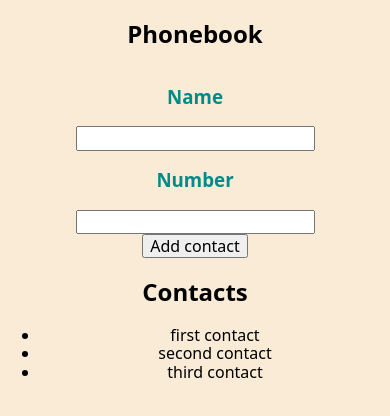
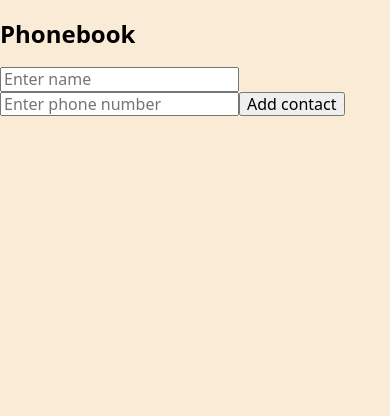
Before and after one commit to PIrenka/goit-react-hw-06-phonebook, a React (Create React App) app: page / in a window 390 px wide. Shown: the top 416 px of the page. Built offline with nearby package versions, Linux system fonts and the light colour scheme.

Commit message:
refactor: phone section

```diff
--- a/package.json
+++ b/package.json
@@ -11,6 +11,7 @@
     "react": "^17.0.2",
     "react-dom": "^17.0.2",
     "react-scripts": "4.0.3",
+    "uuid": "^8.3.2",
     "web-vitals": "^1.1.1"
   },
   "scripts": {
--- a/src/components/App.jsx
+++ b/src/components/App.jsx
@@ -1,89 +1,40 @@
-import React, { Component } from 'react';
+import { Component } from 'react';
 
-import Section from './Section';
-import Label from './Label';
+import ContactForm from './ContactForm';
+import ContactList from './ContactList';
 
-import './App.css';
+export default class App extends Component {
+  state = {
+    contacts: [],
+  };
+  handleAddContact = newContact =>
+    this.setState(({ contacts }) => ({ contacts: [...contacts, newContact] }));
 
-class App extends Component {
-  state = {
-    contacts: [
-      { id: 'id-1', name: 'Rosie Simpson', number: '459-12-56' },
-      { id: 'id-2', name: 'Hermione Kline', number: '443-89-12' },
-      { id: 'id-3', name: 'Eden Clements', number: '645-17-79' },
-      { id: 'id-4', name: 'Annie Copeland', number: '227-91-26' },
-    ],
-    filter: '',
-    // contacts: [],
-    name: '',
-    number: '',
+  handleCheckUnique = name => {
+    const { contacts } = this.state;
+
+    const isExistContact = !!contacts.find(contact => contact.name === name);
+    isExistContact && alert('Contact is already exists');
+    return !isExistContact;
   };
 
-  /*
-   * Отвечает за обновление состояния
-   */
-  handleChange = e => {
-    this.setState({ name: e.target.value });
-  };
-
-  /*
-   * Вызывается при отправке формы
-   */
-  handleSubmit = evt => {
-    evt.preventDefault();
-    console.log(`Signed up as: ${this.state.name}`);
-
-    // Проп который передается форме для вызова при сабмите
-    this.props.onSubmit(this.state.name);
-  };
+  handleRemoveContact = id =>
+    this.setState(({ contacts }) => ({
+      contacts: contacts.filter(contact => contact.id !== id),
+    }));
 
   render() {
-    const { name } = this.state;
-    const { number } = this.state;
     const { contacts } = this.state;
-    // console.log({ contacts });
 
     return (
-      <div className="App">
-        <Section title="Phonebook">
-          <form className="Form" onSubmit={this.handleSubmit}>
-            <Label title="Name">
-              <input
-                type="text"
-                name="name"
-                pattern="^[a-zA-Zа-яА-Я]+(([' -][a-zA-Zа-яА-Я ])?[a-zA-Zа-яА-Я]*)*$"
-                value={name}
-                title="Имя может состоять только из букв, апострофа, тире и пробелов. Например Adrian, Jacob Mercer, Charles de Batz de Castelmore d'Artagnan и т. п."
-                required
-                onChange={this.handleChange}
-              />
-            </Label>
-            <Label title="Number">
-              <input
-                type="tel"
-                name="number"
-                pattern="(\+?( |-|\.)?\d{1,2}( |-|\.)?)?(\(?\d{3}\)?|\d{3})( |-|\.)?(\d{3}( |-|\.)?\d{4})"
-                title="Номер телефона должен состоять из 11-12 цифр и может содержать цифры, пробелы, тире, пузатые скобки и может начинаться с +"
-                value={number}
-                title="Имя может состоять только из букв, апострофа, тире и пробелов. Например Adrian, Jacob Mercer, Charles de Batz de Castelmore d'Artagnan и т. п."
-                required
-                onChange={this.handleChange}
-              />
-            </Label>
-            <button type="submit">Add contact {name}</button>
-          </form>
-        </Section>
-        <Section title="Contacts">
-          <ul>
-            <li>first contact</li>
-            <li>second contact</li>
-            <li>third contact</li>
-            {/* <li>{contacts}</li> */}
-          </ul>
-        </Section>
-      </div>
+      <>
+        <h2>Phonebook</h2>
+        <ContactForm
+          onAdd={this.handleAddContact}
+          onCheckUnique={this.handleCheckUnique}
+        />
+        <ContactList contacts={contacts} onRemove={this.handleRemoveContact} />
+      </>
     );
   }
 }
-
-export default App;
--- /dev/null
+++ b/src/components/ContactForm/ContactForm.jsx
@@ -0,0 +1,64 @@
+import { Component } from 'react';
+import { v4 as uuid } from 'uuid';
+
+const INITIAL_STATE = {
+  name: '',
+  phone: '',
+};
+
+class ContactForm extends Component {
+  state = INITIAL_STATE;
+
+  handleChangeForm = ({ target }) => {
+    const { name, value } = target;
+    this.setState({ [name]: value });
+  };
+
+  handleFormSubmit = e => {
+    e.preventDefault();
+
+    const { name, phone } = this.state;
+    const { onAdd } = this.props;
+
+    const isValidatedForm = this.validateForm();
+    if (!isValidatedForm) return;
+    onAdd({ id: uuid(), name, phone });
+  };
+
+  validateForm = () => {
+    const { name, phone } = this.state;
+    const { onCheckUnique } = this.props;
+    if (!name || !phone) {
+      alert('Some field is empty');
+      return false;
+    }
+    return onCheckUnique(name);
+  };
+  resetForm = () => {
+    this.setState(INITIAL_STATE);
+  };
+  render() {
+    const { name, phone } = this.state;
+    return (
+      <form onSubmit={this.handleFormSubmit}>
+        <input
+          type="text"
+          name="name"
+          placeholder="Enter name"
+          value={name}
+          onChange={this.handleChangeForm}
+        />
+        <input
+          type="tel"
+          name="phone"
+          placeholder="Enter phone number"
+          value={phone}
+          onChange={this.handleChangeForm}
+        />
+        <button type="submit">Add contact</button>
+      </form>
+    );
+  }
+}
+
+export default ContactForm;
--- /dev/null
+++ b/src/components/ContactForm/index.jsx
@@ -0,0 +1 @@
+export { default } from './ContactForm';
--- /dev/null
+++ b/src/components/ContactList/ContactList.jsx
@@ -0,0 +1,20 @@
+const ContactListItem = ({ id, name, phone, onRemove }) => {
+  return (
+    <li>
+      {name}: {phone} <button onClick={() => onRemove(id)}>delete</button>
+    </li>
+  );
+};
+
+const ContactList = ({ contacts, onRemove }) => {
+  if (contacts.length === 0) return null;
+  return (
+    <ul>
+      {contacts.map(contact => (
+        <ContactListItem {...contact} onRemove={onRemove} />
+      ))}
+    </ul>
+  );
+};
+
+export default ContactList;
--- /dev/null
+++ b/src/components/ContactList/index.jsx
@@ -0,0 +1 @@
+export { default } from './ContactList';
```
Also changed, not shown: src/components/App_Old.jsx (added, +99 -0 lines), 1 other file (tests, documents, lock files or other folders).
